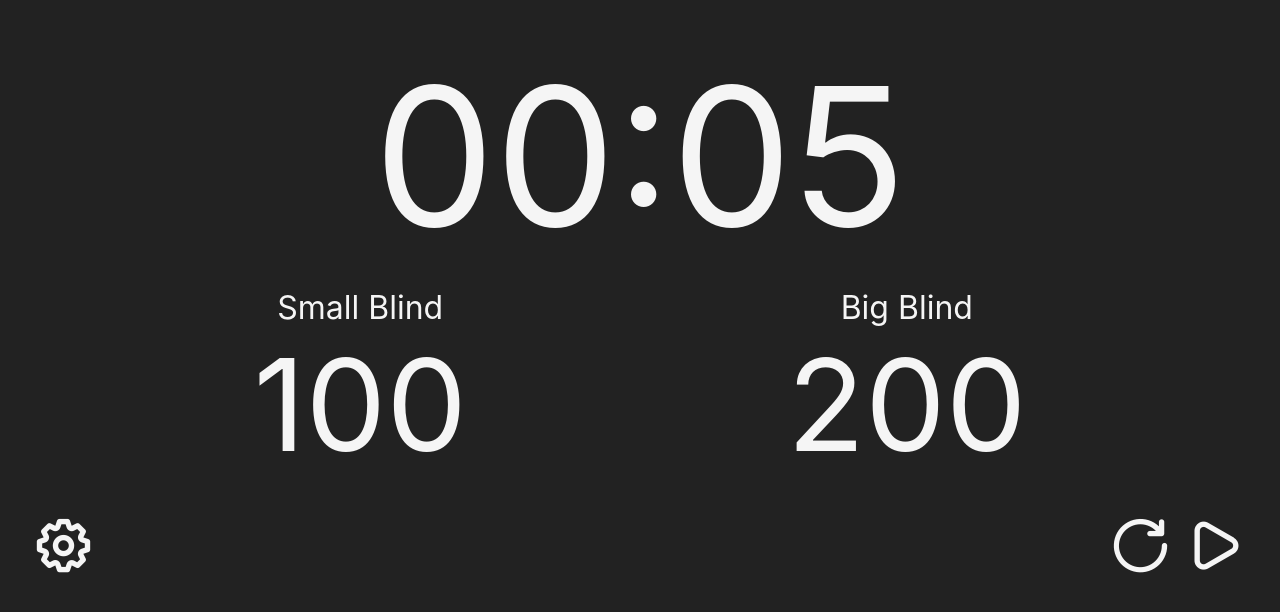
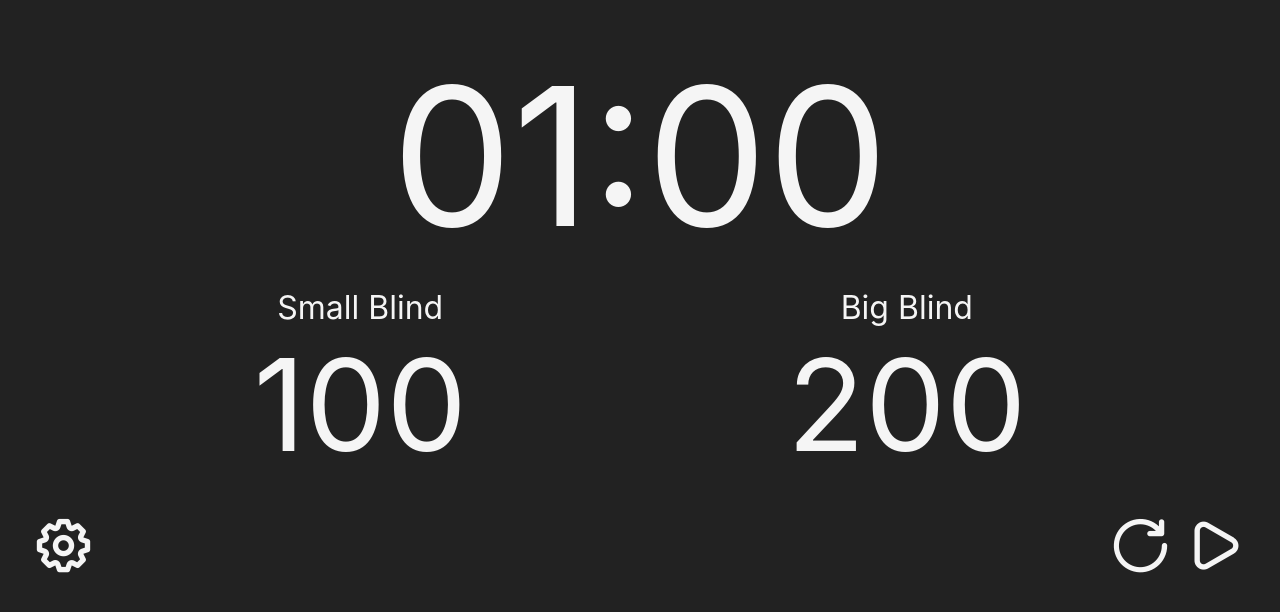
Before and after one commit to domifar/PokertimerClient, a React (Vite) app: page / in a window 1280 px wide. Shown: the top 612 px of the page. Built offline with nearby package versions, Linux system fonts and the light colour scheme.

Commit message:
fist finish

```diff
--- a/src/components/Settings.jsx
+++ b/src/components/Settings.jsx
@@ -4,7 +4,7 @@ import './css/Settings.css'
 const Settings = (params) => {
     const [showSettings, setShowSettings] = useState(false)
     const [play, setPlay] = useState(false)
-    const [blinds, setBlinds] = useState([100, 200, 300, 400])
+    const [blinds, setBlinds] = useState([100])
 
     useEffect(() => {
             params.setBlinds(blinds)
--- a/src/components/Timer.jsx
+++ b/src/components/Timer.jsx
@@ -7,7 +7,7 @@ const Timer = (params) => {
     const [blindIdex, setBlindIndex] = useState(0)
 
     useEffect(() => {
-        setTime(5)
+        setTime(parseInt(params.time * 60, 10))
     }, [params.time])
 
     useEffect(() => {
@@ -24,7 +24,7 @@ const Timer = (params) => {
         const timerInterval = setInterval(() => {
             setTime((prevTime) => {
                 if (prevTime <= 1) {
-                    setTime(5)
+                    setTime(parseInt(params.time * 60, 10))
                     clearInterval(timerInterval)
                     setBlindIndex(Math.min(blindIdex + 1, params.arrayLengh - 1))
                 }
```
